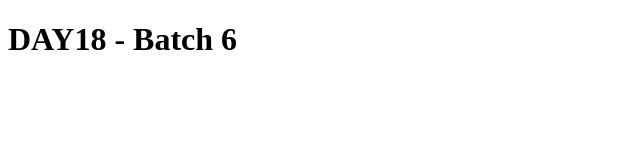
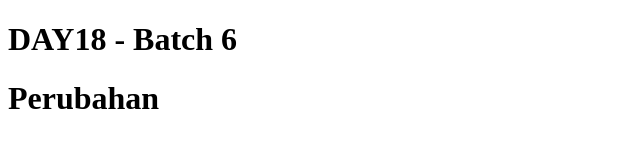
Before and after one commit to vanissasmf/Batch6-Day18, a plain HTML site: page index.html in a window 1280 px wide. Shown: the whole page, without its empty margins (0-640 px from the left). Drawn offline with Linux system fonts and the light colour scheme.

Commit message:
Update index.html

```diff
--- a/index.html
+++ b/index.html
@@ -8,5 +8,6 @@
 </head>
 <body>
     <h1>DAY18 - Batch 6</h1>
+    <h1>Perubahan</h1>
 </body>
 </html>
```
